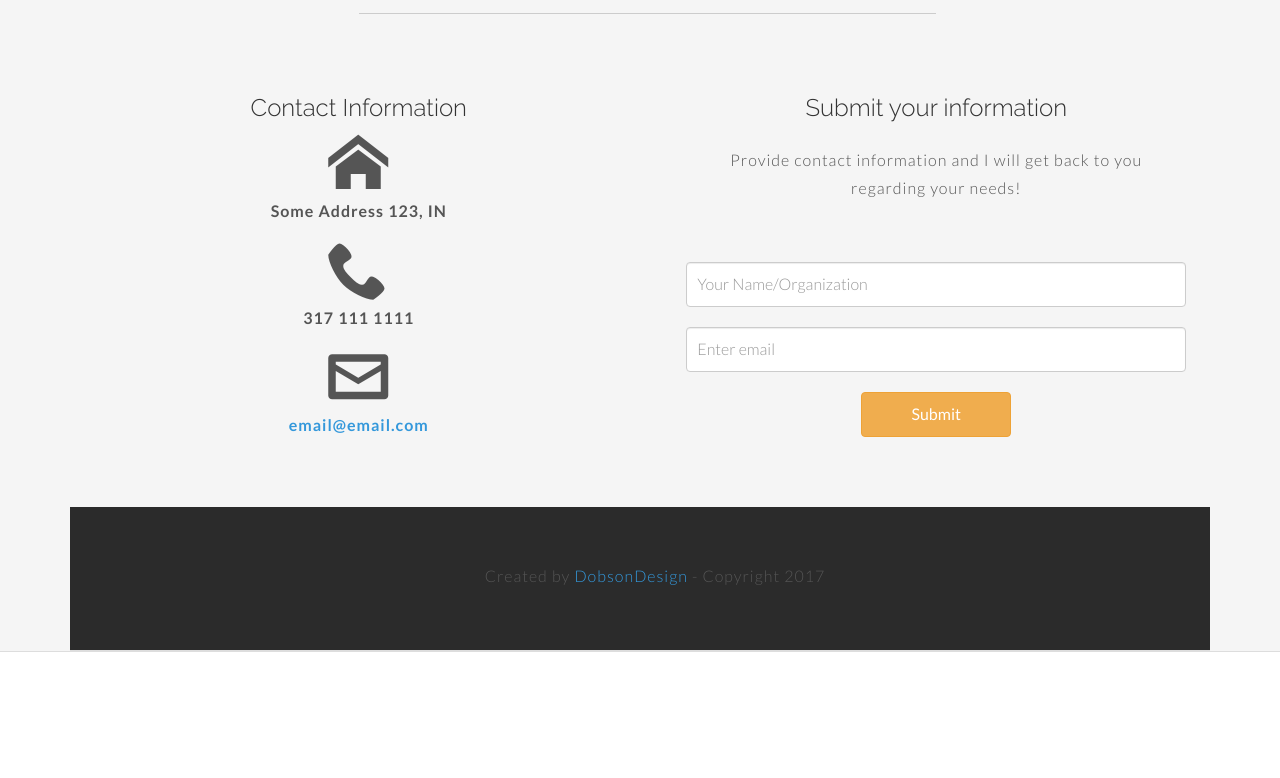
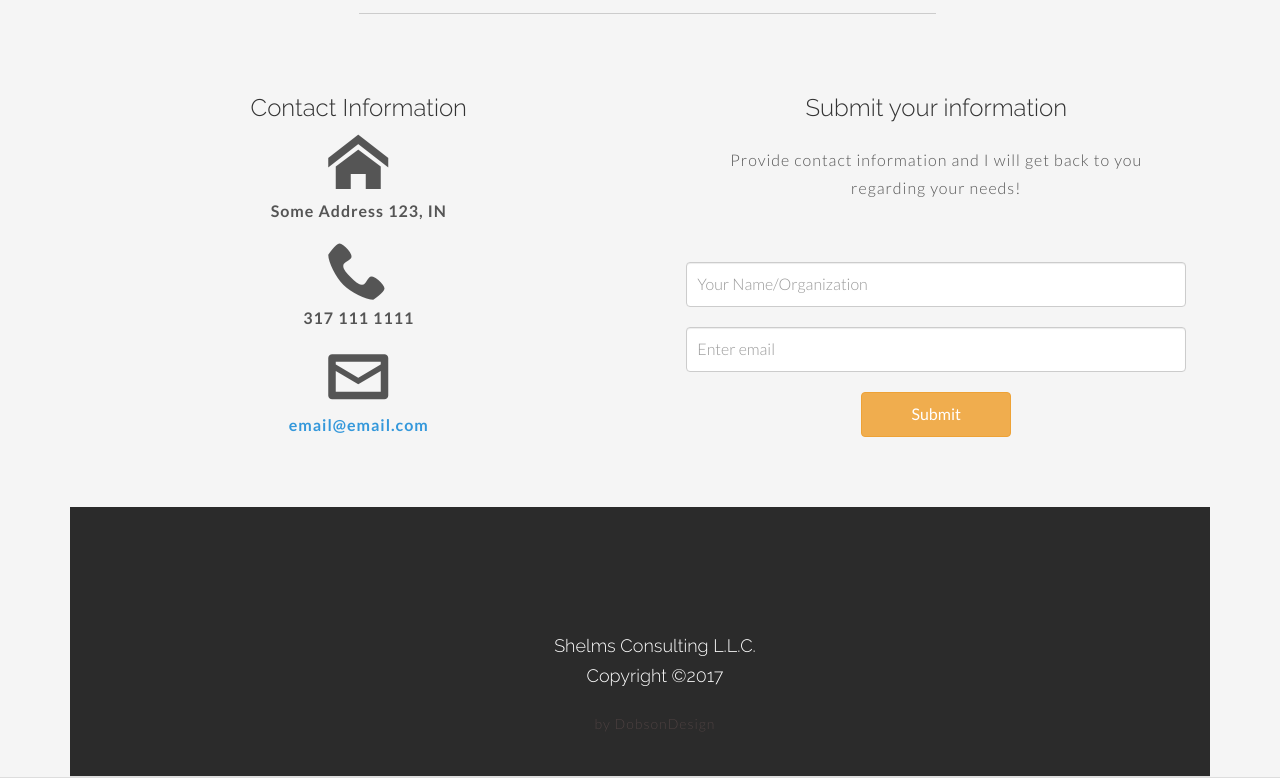
Before and after one commit to PatDobson/PatDobson.github.io, a plain HTML site: page index.html in a window 1280 px wide. Shown: the part 7219-7997 px from the top of the page. Before the commit the page ends 7871 px from the top, so only its background shows below. Drawn offline with Linux system fonts and the light colour scheme.

Commit message:
polished footerwrap and text

```diff
--- a/assets/css/main.css
+++ b/assets/css/main.css
@@ -105,6 +105,16 @@ body {
     padding:10px;
 }
 
+.devDrop {
+
+    color: #4d4141!important;
+}
+
+.devDrop a {
+
+    color: #4d4141!important;
+}
+
 /*MEDIA QUERIES*/
 
 /*desktop - tablet*/
@@ -129,6 +139,15 @@ body {
 #headerwrap h1 {
 
     font-size: 100px!important;
+
+}
+
+#footerwrap {
+
+    padding-top: 40px!important;
+    padding-bottom: 20px!important;
+    font-size: 14px;
+        height: 270px;
 
 }
 
@@ -161,6 +180,12 @@ body {
 
 }
 
+#footerwrap {
+    padding-top: 0px!important;
+    padding-bottom: 0px!important;
+    font-size: 10px;
+    height: 210px;
+}
 
 }
 
--- a/index.html
+++ b/index.html
@@ -449,9 +449,14 @@
             </div><!-- row -->
 
         </div><!-- container -->
-        <div id="footerwrap">
+        <div id="footerwrap"><br><br><br><br>
             <div class="container">
-                <p>Created by <a href="https://hamsandwitch.github.io/">DobsonDesign</a> - Copyright 2017</p>
+                <h4>Shelms Consulting L.L.C. </h4>
+                    <h4>Copyright ©2017</h4>
+                        <div class="devDrop">
+                            <p>by <a target="_blank" href="https://hamsandwitch.github.io/">
+                            DobsonDesign</a></p>
+                        </div>
             </div>
         </div>
         <!-- Bootstrap core JavaScript
```
